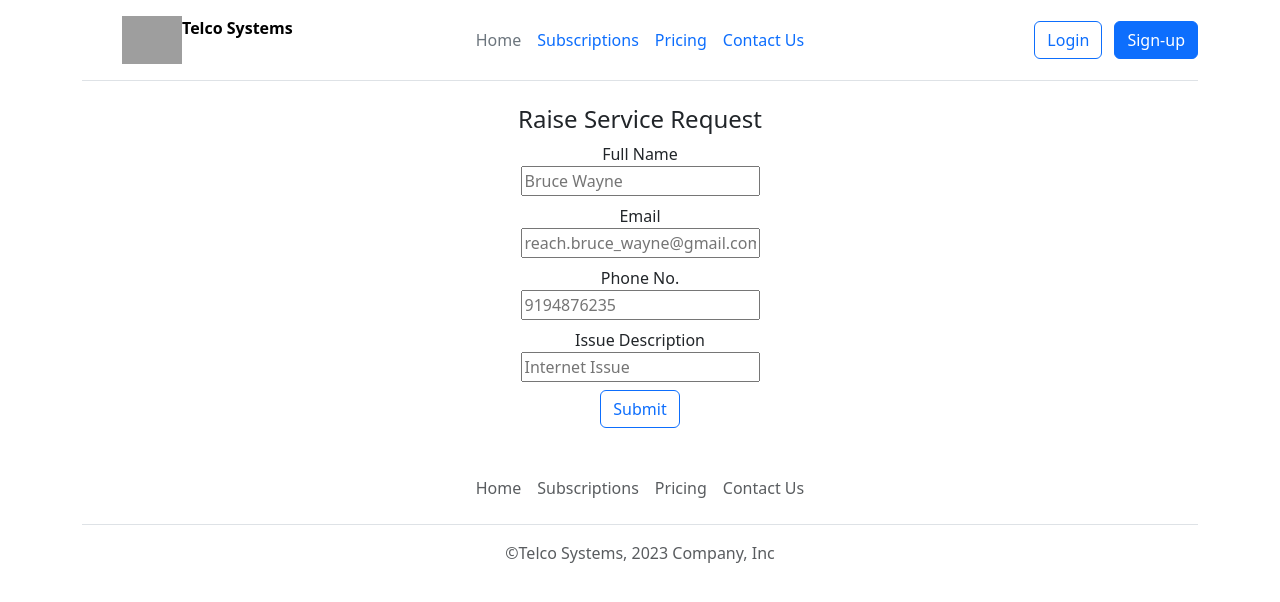
After one commit to mrinalraj2809/TelecomCompany, a Flask app: page /new/request in a window 1280 px wide. The commit adds this page. Shown: the top 602 px of the page. Run offline with Flask 3, Linux system fonts and the light colour scheme; parts of the project's set-up code (start-up, migrations or seed data) failed here and were passed over; grey boxes are pictures that could not be loaded.

Commit message:
Added functionality to service requests buttons

```diff
--- a/main.py
+++ b/main.py
@@ -1,5 +1,5 @@
-from flask import Flask, render_template, jsonify
-from database import engine, text
+from flask import Flask, render_template, jsonify, request
+from database import engine, text, load_new_service_request_to_db, get_customer_details_from_db
 
 app = Flask(__name__)
 
@@ -31,9 +31,8 @@ def get_service_request():
 
 
 ####### Populate HOME PAGE STARTS######
-@app.route("/")
+@app.route("/", methods=['get'])
 def home():
-    # return "Hello, World!"
     plans = get_plans()
     customers = get_customers()
     subscriptions = get_subscriptions(1)
@@ -43,21 +42,51 @@ def home():
 
 ####### Populate HOME PAGE ENDS######
 
-
-####### Populate PLANS PAGE STARTS######
-@app.route("/api/plans")
-def list_plans_in_json():
-    # return "Hello, World!"
-    return jsonify(PLANS)
-
 @app.route("/Pricing")
 def list_plans():
     plans = get_plans()
     return render_template('planitems.html', plan=plans)
 ####### Populate PLANS ENDS STARTS######
 
+# login #
+@app.route("/login", methods=['post', 'get'])
+def login():
+    if request.method == 'post' or request.method == 'get':
+        return jsonify(request.args)
+    return render_template('login.html')
 
+# sign up #
+@app.route("/signup", methods=['post', 'get'])
+def signup():
+    if request.method == 'get':
+        data = request.form
+        return jsonify(data)
+        load_new_customer_into_db(data)
+        return render_template('login.html')
+    return render_template('signup.html')
+
+# raise service request #
+@app.route("/new/request", methods=['post', 'get'])
+def create_new_request():
+    return render_template('raiseservicerequest.html')
+
+#New Service Reqeuest Form Data#
+@app.route("/new/request/raise", methods=['post', 'get'])
+def add_service_request_to_db():
+    # data = request.form
+    # return jsonify(data)
+    # print("DATA:",data)
+    data = {}
+    data['description'] = 'Internet Issue'
+    request_number = load_new_service_request_to_db(data)
+    # print(request_number)
+    plans = get_plans()
+    customers = get_customers()
+    subscriptions = get_subscriptions(1)
+    service_requests = get_service_request()
+    return render_template('home.html', plans=plans, customers=customers, subscriptions=subscriptions,
+                           service_requests=service_requests)
 
 ###### MAIN FUNCTION########
 if __name__ == "__main__":
-    app.run(host='0.0.0.0',debug=True)
+    app.run(host='127.0.0.1',debug=True)
--- /dev/null
+++ b/templates/bootstrap.html
@@ -0,0 +1,3 @@
+<meta charset="utf-8">
+<meta name="viewport" content="width=device-width, initial-scale=1">
+<link href="https://cdn.jsdelivr.net/npm/bootstrap@5.3.2/dist/css/bootstrap.min.css" rel="stylesheet" integrity="sha384-T3c6CoIi6uLrA9TneNEoa7RxnatzjcDSCmG1MXxSR1GAsXEV/Dwwykc2MPK8M2HN" crossorigin="anonymous">
--- a/templates/nav.html
+++ b/templates/nav.html
@@ -16,8 +16,9 @@
       </ul>
 
       <div class="col-md-3 text-end">
-        <button type="button" class="btn btn-outline-primary me-2">Login</button>
-        <button type="button" class="btn btn-primary">Sign-up</button>
+        <a href="{{url_for('login')}}" type="button" class="btn btn-outline-primary me-2">Login</a>
+        <a href="{{url_for('signup')}}" type="button" class="btn btn-primary">Sign-up</a>
+
       </div>
     </header>
   </div>
--- a/templates/raiseservicerequest.html
+++ b/templates/raiseservicerequest.html
@@ -1,5 +1,15 @@
+<!DOCTYPE html>
+<html lang="en">
+<head>
+    <title>Telco Systems</title>
+    {% include 'bootstrap.html' %}
+
+</head>
+<body>
+    {% include 'nav.html' %}
+    <div class="container" align="center">
         <h4>Raise Service Request</h4>
-<form>
+        <form action="/new/request/raise" method="post">
             <div class="mb-2">
                 <label>Full Name</label><br>
                 <input type="text" name="full_name" placeholder="Bruce Wayne">
@@ -14,8 +24,11 @@
             </div>
             <div class="mb-2">
                 <label>Issue Description</label><br>
-        <input type="text" name="description" placeholder="Bruce Wayne">
+                <input type="text" name="description" placeholder="Internet Issue">
             </div>
-    <input type="submit" name="submit">
+            <a href="{{url_for('add_service_request_to_db')}}" type="submit" class="btn btn-outline-primary">Submit</a>
 
         </form>
+    </div>
+    {% include 'footer.html' %}
+</body>
```
Also changed, not shown: templates/home.html (+3 -5 lines), templates/login.html (added, +21 -0 lines), templates/signup.html (added, +37 -0 lines). Lines whose indentation alone changed are shown as unchanged.
